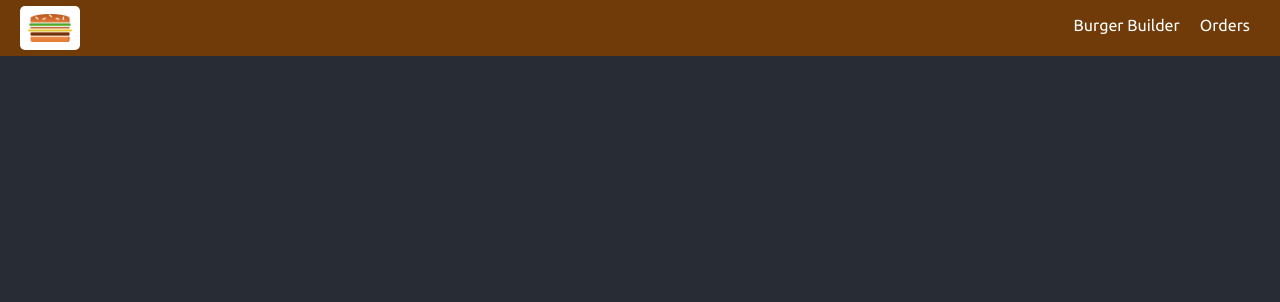
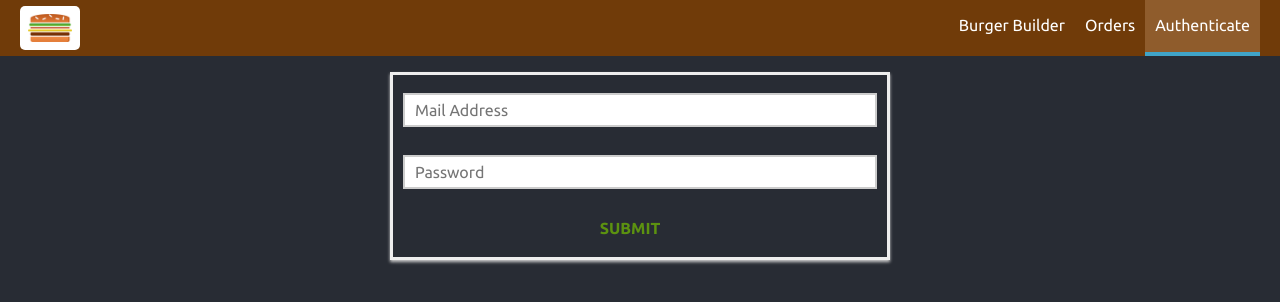
Before and after one commit to federico-allegrini/react-study-burger-builder, a React (Create React App) app: page /auth in a window 1280 px wide. Shown: the top 302 px of the page. Built offline with nearby package versions, Linux system fonts and the light colour scheme.

Commit message:
Adding an auth form

```diff
--- a/src/App.js
+++ b/src/App.js
@@ -5,6 +5,7 @@
 import BurgerBuilder from "./containers/BurgerBuilder/BurgerBuilder";
 import Checkout from "./containers/Checkout/Checkout";
 import Orders from "./containers/Orders/Orders";
+import Auth from "./containers/Auth/Auth";
 
 function App() {
   return (
@@ -13,6 +14,7 @@
         <Switch>
           <Route path="/checkout" component={Checkout} />
           <Route path="/orders" component={Orders} />
+          <Route path="/auth" component={Auth} />
           <Route path="/" exact component={BurgerBuilder} />
         </Switch>
       </Layout>
--- a/src/components/Navigation/NavigationItems/NavigationItems.js
+++ b/src/components/Navigation/NavigationItems/NavigationItems.js
@@ -7,6 +7,7 @@
       Burger Builder
     </NavigationItem>
     <NavigationItem link="/orders">Orders</NavigationItem>
+    <NavigationItem link="/auth">Authenticate</NavigationItem>
   </ul>
 );
 
--- /dev/null
+++ b/src/containers/Auth/Auth.js
@@ -0,0 +1,116 @@
+import React, { Component } from "react";
+
+import Input from "../../components/UI/Input/Input";
+import Button from "../../components/UI/Button/Button";
+import classes from "./Auth.module.css";
+
+class Auth extends Component {
+  state = {
+    controls: {
+      email: {
+        elementType: "input",
+        elementConfig: {
+          type: "email",
+          placeholder: "Mail Address",
+        },
+        value: "",
+        validation: {
+          required: true,
+          isEmail: true,
+        },
+        valid: false,
+        touched: false,
+        valueType: "email",
+      },
+      password: {
+        elementType: "input",
+        elementConfig: {
+          type: "password",
+          placeholder: "Password",
+        },
+        value: "",
+        validation: {
+          required: true,
+          minLength: 6,
+        },
+        valid: false,
+        touched: false,
+        valueType: "password",
+      },
+    },
+  };
+
+  checkValidity(value, rules) {
+    let isValid = true;
+    if (!rules) {
+      return true;
+    }
+    if (rules.required) {
+      isValid = value.trim() !== "" && isValid;
+    }
+    if (rules.minLength) {
+      isValid = value.length >= rules.minLength && isValid;
+    }
+    if (rules.maxLength) {
+      isValid = value.length <= rules.maxLength && isValid;
+    }
+    if (rules.isEmail) {
+      const pattern = /[a-z0-9!#$%&'*+/=?^_`{|}~-]+(?:\.[a-z0-9!#$%&'*+/=?^_`{|}~-]+)*@(?:[a-z0-9](?:[a-z0-9-]*[a-z0-9])?\.)+[a-z0-9](?:[a-z0-9-]*[a-z0-9])?/;
+      isValid = pattern.test(value) && isValid;
+    }
+    if (rules.isNumeric) {
+      const pattern = /^\d+$/;
+      isValid = pattern.test(value) && isValid;
+    }
+    return isValid;
+  }
+
+  inputChangedHandler = (event, controlName) => {
+    const updatedControls = {
+      ...this.state.controls,
+      [controlName]: {
+        ...this.state.controls[controlName],
+        value: event.target.value,
+        valid: this.checkValidity(
+          event.target.value,
+          this.state.controls[controlName].validation
+        ),
+        touched: true,
+      },
+    };
+    this.setState({ controls: updatedControls });
+  };
+
+  render() {
+    const formElementsArray = [];
+    for (let key in this.state.controls) {
+      formElementsArray.push({
+        id: key,
+        config: this.state.controls[key],
+      });
+    }
+    const form = formElementsArray.map((formElement) => (
+      <Input
+        key={formElement.id}
+        elementType={formElement.config.elementType}
+        elementConfig={formElement.config.elementConfig}
+        value={formElement.config.value}
+        invalid={!formElement.config.valid}
+        shouldValidate={formElement.config.validation}
+        valueType={formElement.config.valueType}
+        touched={formElement.config.touched}
+        changed={(event) => this.inputChangedHandler(event, formElement.id)}
+      />
+    ));
+    return (
+      <div className={classes.Auth}>
+        <form>
+          {form}
+          <Button btnType="Success">SUBMIT</Button>
+        </form>
+      </div>
+    );
+  }
+}
+
+export default Auth;
--- /dev/null
+++ b/src/containers/Auth/Auth.module.css
@@ -0,0 +1,14 @@
+.Auth {
+  margin: 20px auto;
+  width: 80%;
+  text-align: center;
+  box-shadow: 0 2px 3px #ccc;
+  border: 3px solid #eee;
+  box-sizing: border-box;
+}
+
+@media (min-width: 600px) {
+  .Auth {
+    width: 500px;
+  }
+}
--- a/src/containers/Checkout/ContactData/ContactData.js
+++ b/src/containers/Checkout/ContactData/ContactData.js
@@ -136,6 +136,14 @@
     if (rules.maxLength) {
       isValid = value.length <= rules.maxLength && isValid;
     }
+    if (rules.isEmail) {
+      const pattern = /[a-z0-9!#$%&'*+/=?^_`{|}~-]+(?:\.[a-z0-9!#$%&'*+/=?^_`{|}~-]+)*@(?:[a-z0-9](?:[a-z0-9-]*[a-z0-9])?\.)+[a-z0-9](?:[a-z0-9-]*[a-z0-9])?/;
+      isValid = pattern.test(value) && isValid;
+    }
+    if (rules.isNumeric) {
+      const pattern = /^\d+$/;
+      isValid = pattern.test(value) && isValid;
+    }
     return isValid;
   }
 
```
